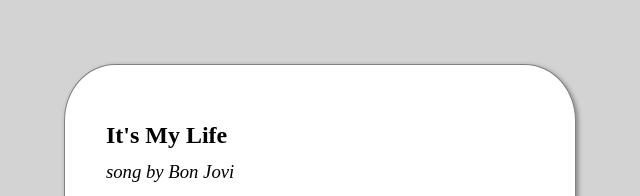
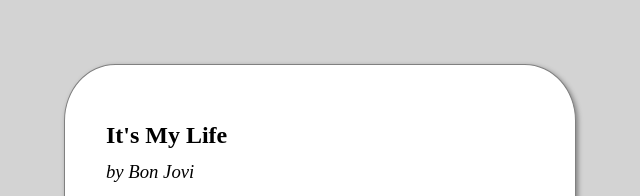
Before and after one commit to mGrzanek/git-learning, a plain HTML site: page index.html in a window 1280 px wide. Shown: the top 196 px of the page, 320-960 px from the left. Drawn offline with Linux system fonts and the light colour scheme.

Commit message:
Update subtitle in html code

```diff
--- a/index.html
+++ b/index.html
@@ -11,7 +11,7 @@
         <div class="container">
             <div class="song-header">
                 <h1>It's My Life</h1>
-                <h3>song by Bon Jovi</h3>
+                <h3>by Bon Jovi</h3>
             </div>
             <div class="song-text">
                 <p>
```
